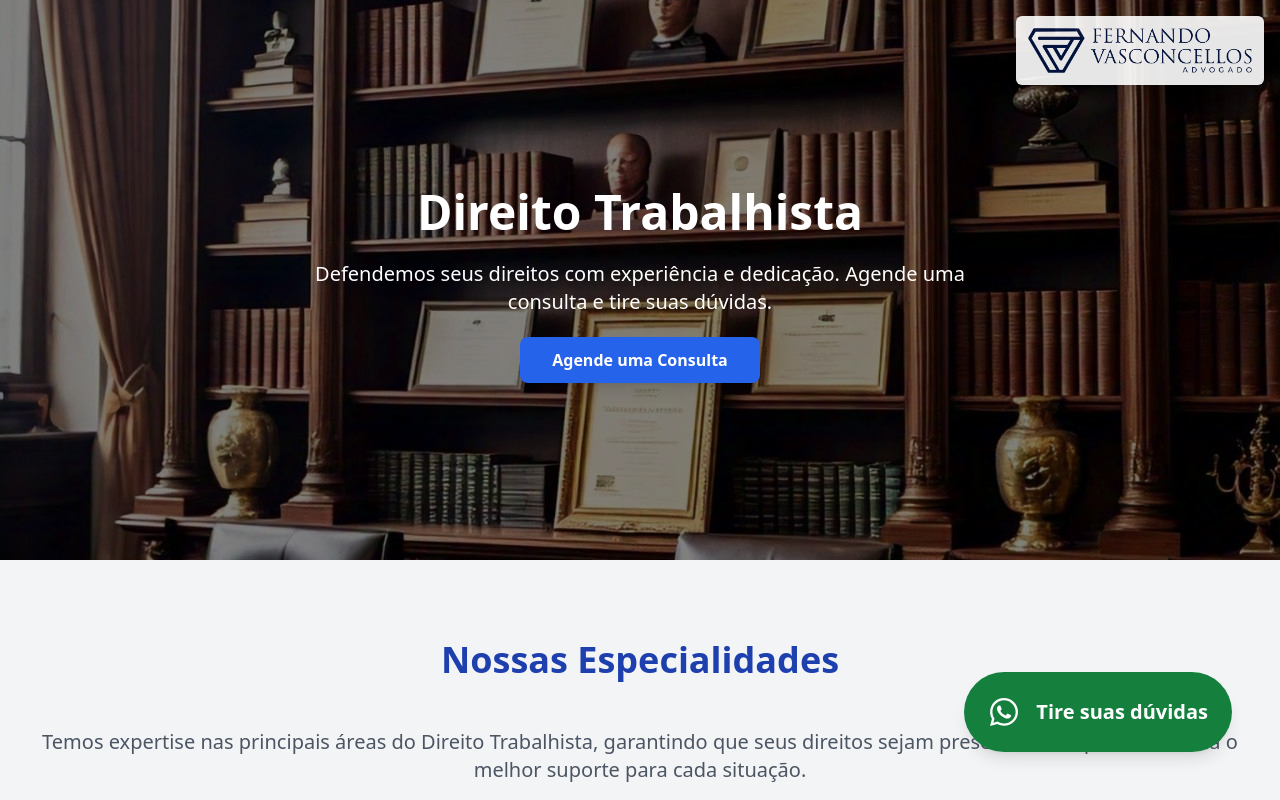
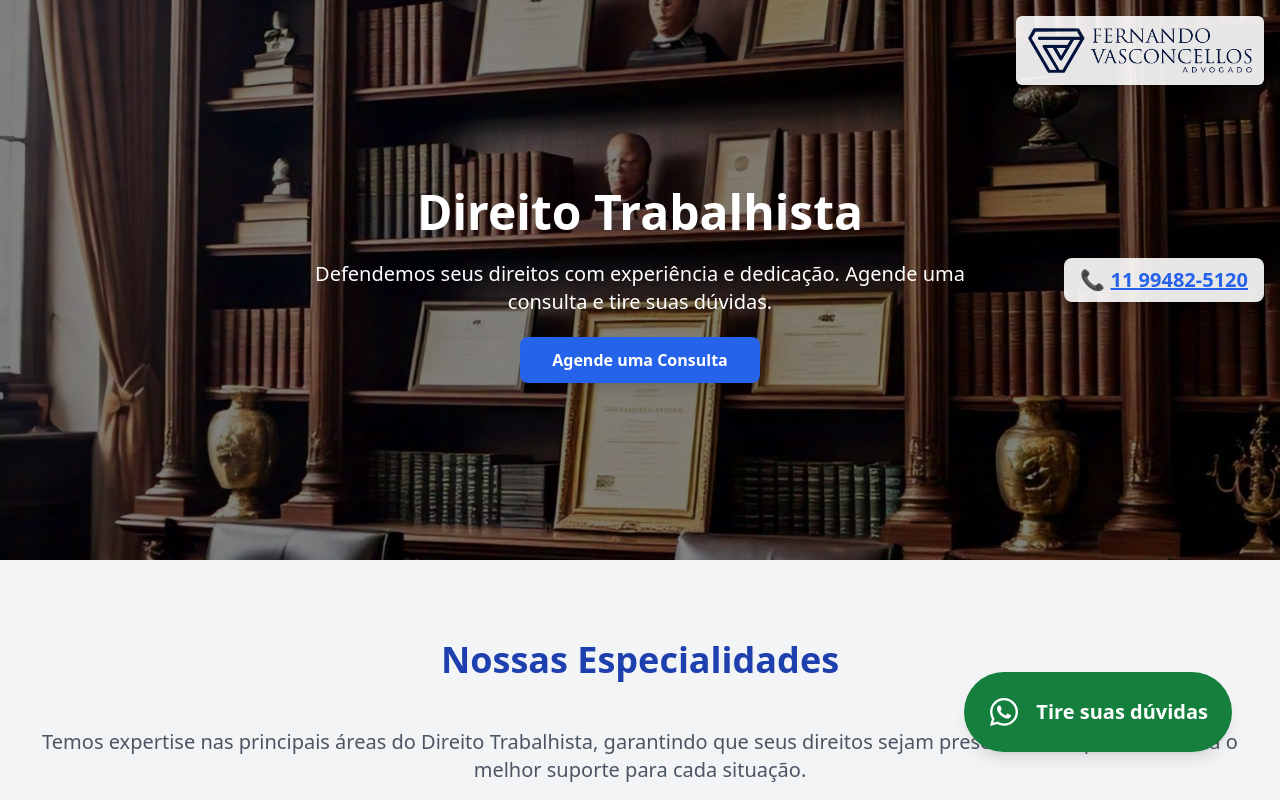
Before and after one commit to Devluizpaulo/dr-fernando-vasconcelos, a Next.js app: page / in a window 1280 px wide. Shown: the top 800 px of the page. Built offline with nearby package versions, Linux system fonts and the light colour scheme.

Commit message:
Update page.tsx
        {/* Número de telefone na lateral direita */}

```diff
--- a/src/app/page.tsx
+++ b/src/app/page.tsx
@@ -49,6 +49,11 @@ const Home: FC = () => {
             height={200}
             className="w-36 sm:w-36 lg:w-56 object-contain" // Adiciona responsividade e mantém as proporções
           />
+        </div>
+
+         {/* Número de telefone na lateral direita */}
+         <div className="absolute top-1/2 right-4 transform -translate-y-1/2 z-50 bg-white bg-opacity-90 text-blue-600 text-lg sm:text-xl font-bold py-2 px-4 rounded-lg shadow-lg">
+          📞 <a href="tel:+5511994825120" className="underline hover:text-blue-800">11 99482-5120</a>
         </div>
 
       </section>
```
